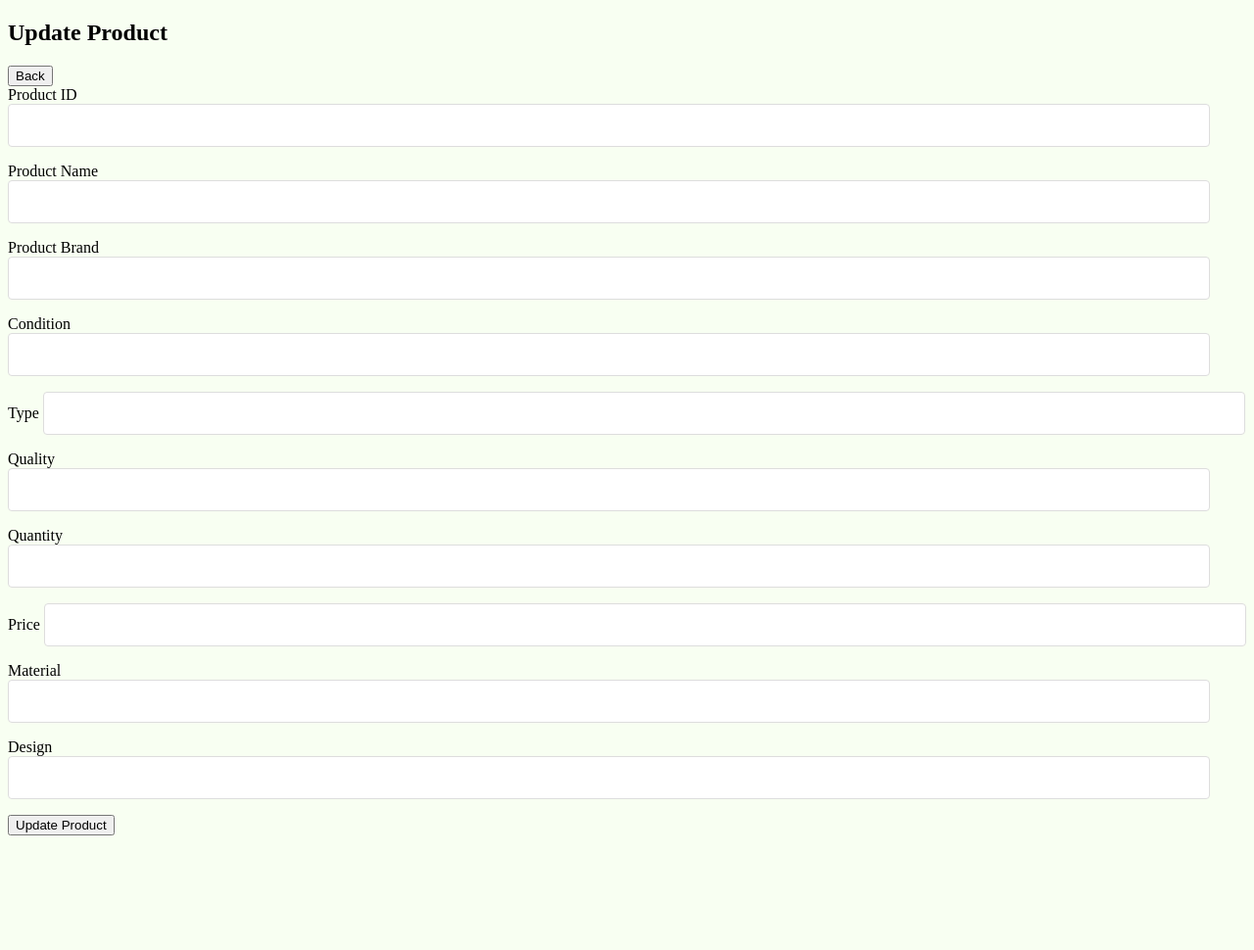
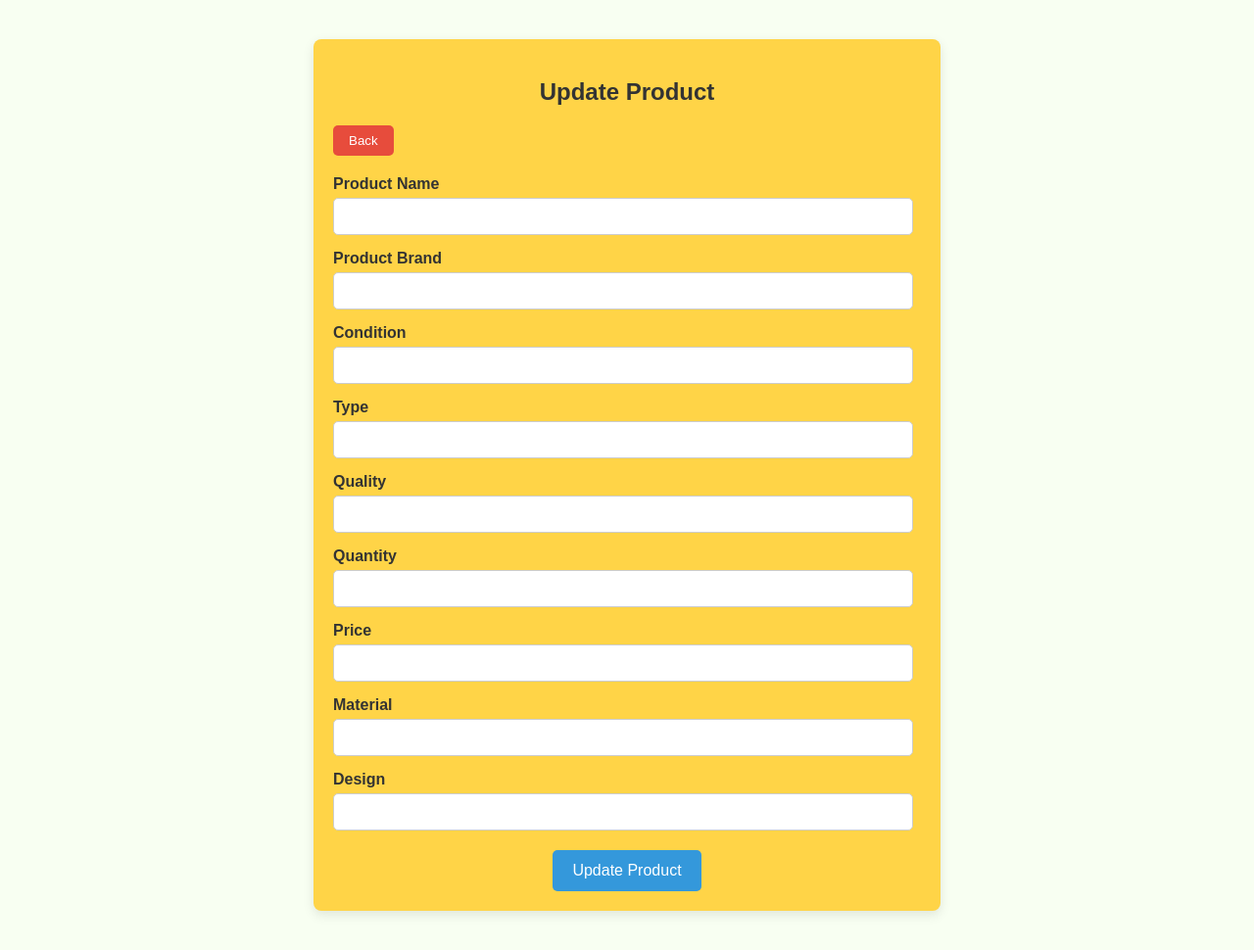
Before and after one commit to ken-101/Proj-Datama2, a Flask app: page /seller/update_product/1 in a window 1280 px wide. Shown: the whole page at 98% size. Before the commit the page ends 853 px from the top, so only its background shows below. Run offline with Flask 3, Linux system fonts and the light colour scheme; data that the repository does not hold is empty.

Commit message:
my last commit tonight

```diff
--- a/seller/seller.py
+++ b/seller/seller.py
@@ -82,7 +82,6 @@ def delete_product(product_id):
 def update_product(p_id):
     if request.method == "POST":
         # Get the form data
-        new_p_id = request.form.get("p_id")
         p_name = request.form.get("p_name")
         p_brand = request.form.get("p_brand")
         p_condition = request.form.get("p_condition")
@@ -95,8 +94,6 @@ def update_product(p_id):
 
         # Build a dictionary of fields to update. Only include those that have values.
         update_data = {}
-        if new_p_id:
-            update_data["p_id"] = new_p_id
         if p_name:
             update_data["p_name"] = p_name
         if p_brand:
--- a/templates/seller.html
+++ b/templates/seller.html
@@ -2,6 +2,7 @@
 
 {% block name %}
 {% block admin_content %}{% endblock %}
+    <a class="back" href="{{ url_for('seller.home') }}"><button type="button" class="edit-btn">Back</button></a>
 
 <div class="container">
     <h1>Seller Dashboard</h1>
--- a/templates/update_product.html
+++ b/templates/update_product.html
@@ -13,10 +13,6 @@
         <div class="success-message">{{ success }}</div>
     {% endif %}
     <form action="{{ url_for('seller.update_product', p_id=product.p_id) }}" method="POST">
-        <div class="form-group">
-            <label for="p_id">Product ID</label>
-            <input type="text" name="p_id" id="p_id" value="{{ product.p_id }}">
-        </div>
         <div class="form-group">
             <label for="p_name">Product Name</label>
             <input type="text" name="p_name" id="p_name" value="{{ product.p_name }}">
@@ -56,4 +52,98 @@
         <button type="submit">Update Product</button>
     </form>
 </div>
+
+<style>
+    .product-update-container {
+        max-width: 600px;
+        margin: 40px auto;
+        padding: 20px;
+        background: #FFD447;
+        border-radius: 8px;
+        box-shadow: 0 4px 12px rgba(0, 0, 0, 0.1);
+        font-family: Arial, sans-serif;
+    }
+
+    .product-update-container h2 {
+        text-align: center;
+        margin-bottom: 20px;
+        color: #333;
+    }
+
+    /* Back Button */
+    .back-btn {
+        background: #e74c3c;
+        color: #fff;
+        border: none;
+        border-radius: 5px;
+        padding: 8px 16px;
+        cursor: pointer;
+        margin-bottom: 20px;
+        transition: background 0.3s ease;
+    }
+    .back-btn:hover {
+        background: #c0392b;
+    }
+
+    /* Error & Success Messages */
+    .error-message {
+        background: #ffdddd;
+        color: #d8000c;
+        padding: 10px;
+        border-radius: 5px;
+        margin-bottom: 15px;
+        text-align: center;
+    }
+    .success-message {
+        background: #d4edda;
+        color: #155724;
+        padding: 10px;
+        border-radius: 5px;
+        margin-bottom: 15px;
+        text-align: center;
+    }
+
+    /* Form & Input Fields */
+    .form-group {
+        margin-bottom: 15px;
+    }
+    .form-group label {
+        display: block;
+        margin-bottom: 5px;
+        font-weight: 600;
+        color: #333;
+    }
+    .form-group input[type="text"],
+    .form-group input[type="number"] {
+        width: 95%;
+        padding: 10px;
+        border: 1px solid #ccc;
+        border-radius: 5px;
+        font-size: 14px;
+        outline: none;
+        transition: border 0.3s ease;
+    }
+    .form-group input[type="text"]:focus,
+    .form-group input[type="number"]:focus {
+        border-color: #3498db;
+    }
+
+    /* Submit Button */
+    button[type="submit"] {
+        background: #3498db;
+        color: #fff;
+        border: none;
+        border-radius: 5px;
+        padding: 12px 20px;
+        font-size: 16px;
+        cursor: pointer;
+        transition: background 0.3s ease;
+        display: block;
+        margin: 20px auto 0;
+    }
+    button[type="submit"]:hover {
+        background: #2980b9;
+    }
+</style>
+
 {% endblock %}
```
Also changed, not shown: templates/admin.html (+68 -5 lines), templates/seller_history.html (+90 -7 lines), static/imgs/delivery.png (added), static/imgs/seller.png (added).
